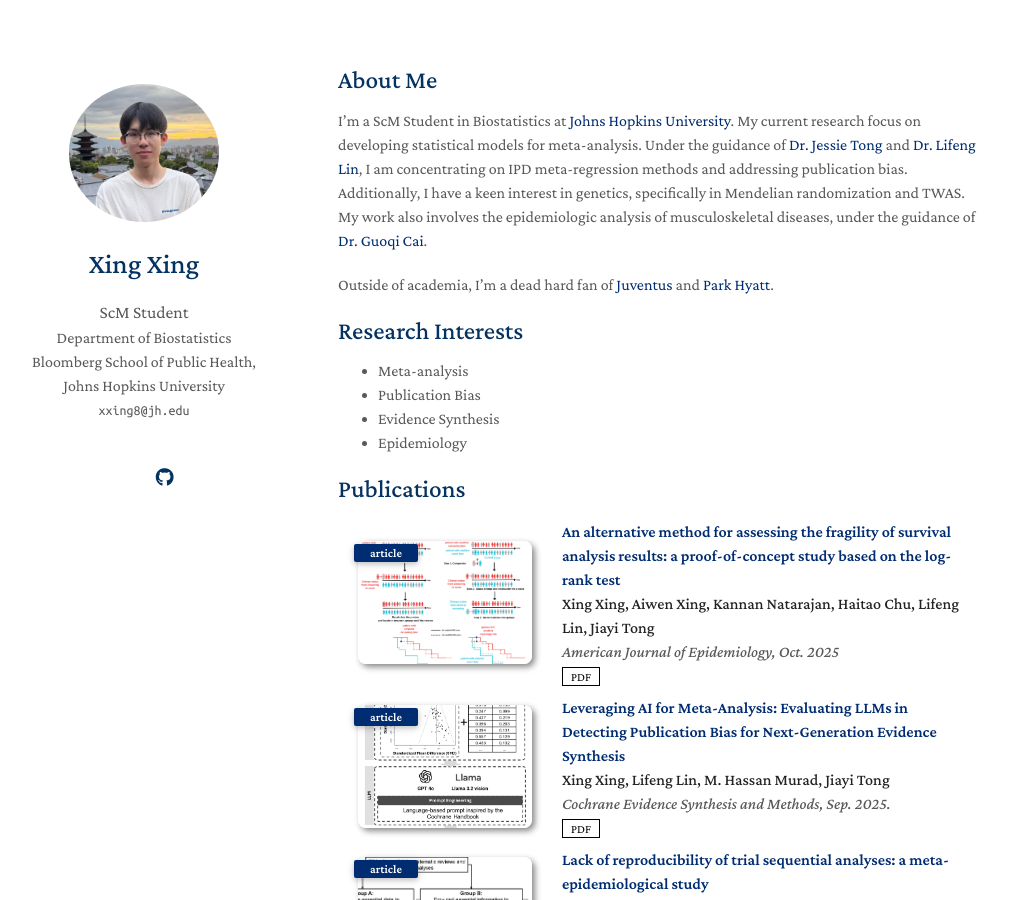
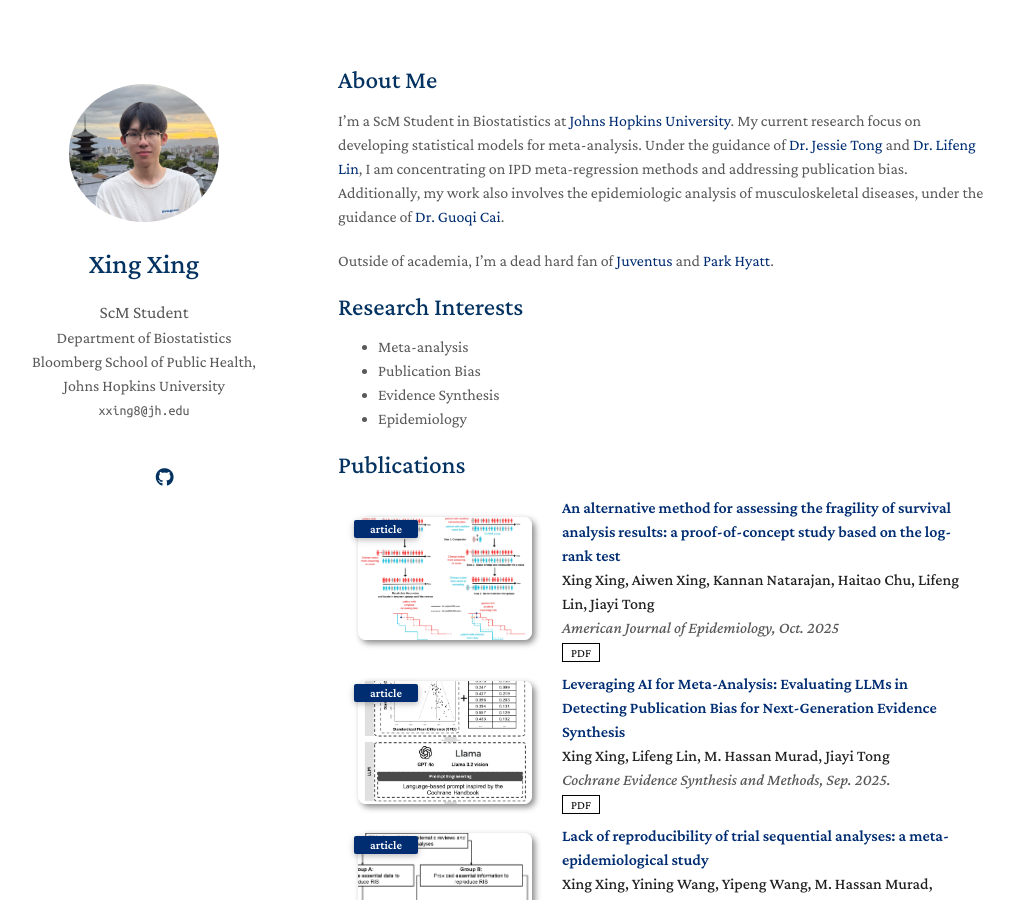
Before and after one commit to KevinXing3/kevinXing3.github.io, a Jekyll site: the page built from index.md, in a window 1280 px wide and 900 px high. Shown: the whole window, without its empty margins (132-1146 px from the left). Built offline with Jekyll 4.4.1, drawn with Linux system fonts in a browser that asks for light colours; nearby versions of some CDN libraries; a style sheet for code colours, icons or effects is not loaded; our own code applies the rules of GitHub Pages for plain Markdown files.

Commit message:
Update index.md

```diff
--- a/index.md
+++ b/index.md
@@ -4,7 +4,7 @@ layout: homepage
 
 ## About Me
 
-I'm a ScM Student in Biostatistics at <a href="https://www.jhu.edu" style="color:#002D72">Johns Hopkins University</a>. My current research focus on developing statistical models for meta-analysis. Under the guidance of <a href="https://publichealth.jhu.edu/faculty/4789/jiayi-jessie-tong" style="color:#002D72">Dr. Jessie Tong</a> and <a href="https://publichealth.arizona.edu/directory/lifeng-lin" style="color:#002D72">Dr. Lifeng Lin</a>, I am concentrating on IPD meta-regression methods and addressing publication bias. Additionally, I have a keen interest in genetics, specifically in Mendelian randomization and TWAS. My work also involves the epidemiologic analysis of musculoskeletal diseases, under the guidance of <a href="https://ggws.ahmu.edu.cn/2021/0922/c940a108940/page.htm" style="color:#002D72">Dr. Guoqi Cai</a>.
+I'm a ScM Student in Biostatistics at <a href="https://www.jhu.edu" style="color:#002D72">Johns Hopkins University</a>. My current research focus on developing statistical models for meta-analysis. Under the guidance of <a href="https://publichealth.jhu.edu/faculty/4789/jiayi-jessie-tong" style="color:#002D72">Dr. Jessie Tong</a> and <a href="https://publichealth.arizona.edu/directory/lifeng-lin" style="color:#002D72">Dr. Lifeng Lin</a>, I am concentrating on IPD meta-regression methods and addressing publication bias. Additionally, my work also involves the epidemiologic analysis of musculoskeletal diseases, under the guidance of <a href="https://ggws.ahmu.edu.cn/2021/0922/c940a108940/page.htm" style="color:#002D72">Dr. Guoqi Cai</a>.
 
 Outside of academia, I’m a dead hard fan of <a href="https://www.juventus.com/en/" style="color:#002D72">Juventus</a> and <a href="https://www.hyatt.com/brands/park-hyatt" style="color:#002D72">Park Hyatt</a>.
 
```
